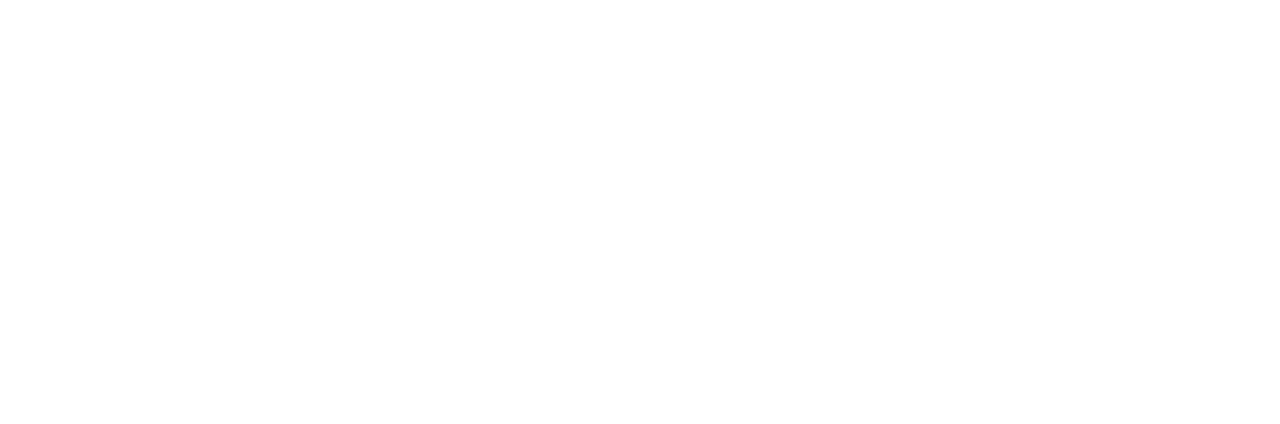
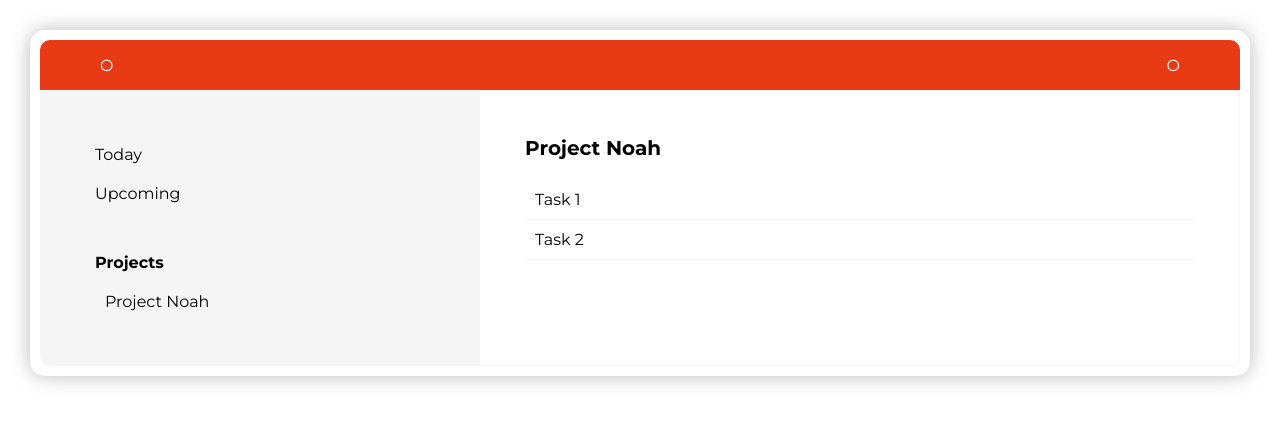
Before and after one commit to learndave/to-do-list, a website built with webpack: page dist/index.html in a window 1280 px wide. Built offline with nearby package versions, Linux system fonts and the light colour scheme.

Commit message:
design basic look

```diff
--- a/src/style.css
+++ b/src/style.css
@@ -0,0 +1,133 @@
+:root {
+    --padding-tiny: 10px;
+    --padding-small: 20px;
+    --padding-regular: 30px;
+    --padding-medium: 45px;
+    --padding-large: 60px;
+
+    --color-main: #630606;
+    --color-two: #890F0D;
+    --color-three: #E83A14;
+    --color-four: #D9CE3F;
+    --color-light-grey: #f5f5f5;
+    --color-lighter-grey: #fdfdfd;
+    --color-grey: #bbbbbb;
+}
+
+* {
+    font-family: 'Montserrat', sans-serif;
+    padding: 0;
+    margin: 0;
+}
+
+a {
+    text-decoration: none;
+    color: inherit;
+}
+
+#content {
+    display: flex;
+    flex-direction: column;
+    justify-content: space-between;
+    height: max-content;
+
+    margin: var(--padding-regular);
+    padding: var(--padding-tiny);
+    border-radius: 15px;
+
+    box-shadow: 0 0 20px var(--color-grey);
+}
+
+.header {
+    display: flex;
+    justify-content: space-between;
+    align-items: center;
+    padding: var(--padding-tiny) var(--padding-large);
+    height: 30px;
+
+    background-color: var(--color-three);
+    border-radius: 10px 10px 0 0;
+    color: white;
+}
+
+.body {
+    display: flex;
+
+    background-color: var(--color-light-grey);
+    height: 100%;
+    border-radius: 0 0 10px 10px;
+}
+
+.sidenav {
+    flex: 0 1 30vw;
+
+    display: flex;
+    flex-direction: column;
+
+    border-radius: 0 0 0 10px;
+    padding: var(--padding-medium) var(--padding-tiny) var(--padding-medium) var(--padding-medium) ;
+    gap: var(--padding-regular);
+}
+
+.sidenav-title {
+    font-weight: 700;
+    margin: 10px 0px;
+}
+
+.categories-container {
+    display: flex;
+    flex-direction: column;
+}
+
+.categories-container.projects {
+    padding-left: var(--padding-tiny);
+}
+
+.category {
+    padding: var(--padding-tiny);
+    border-radius: 5px;
+}
+
+.category:hover {
+    background-color: var(--color-lighter-grey);
+}
+
+.main {
+    flex: 1 0;
+    background-color: white;
+
+    border: solid 1px var(--color-light-grey);
+    border-radius: 0 0 10px 0;
+
+    padding: var(--padding-medium);
+}
+
+.main * {
+    padding: 0;
+}
+
+.card {
+    display: flex;
+    flex-direction: column;
+
+    gap: var(--padding-small);
+}
+
+.title {
+    font-size: 20px;
+    font-weight: 700;
+}
+
+.tasks {
+    display: flex;
+    flex-direction: column;
+}
+
+.task {
+    padding: var(--padding-tiny);
+    border-bottom: solid 1px var(--color-light-grey);
+}
+
+.task:hover {
+    background-color: var(--color-light-grey);
+}
```
Also changed, not shown: dist/index.html, src/sample.png (added).
